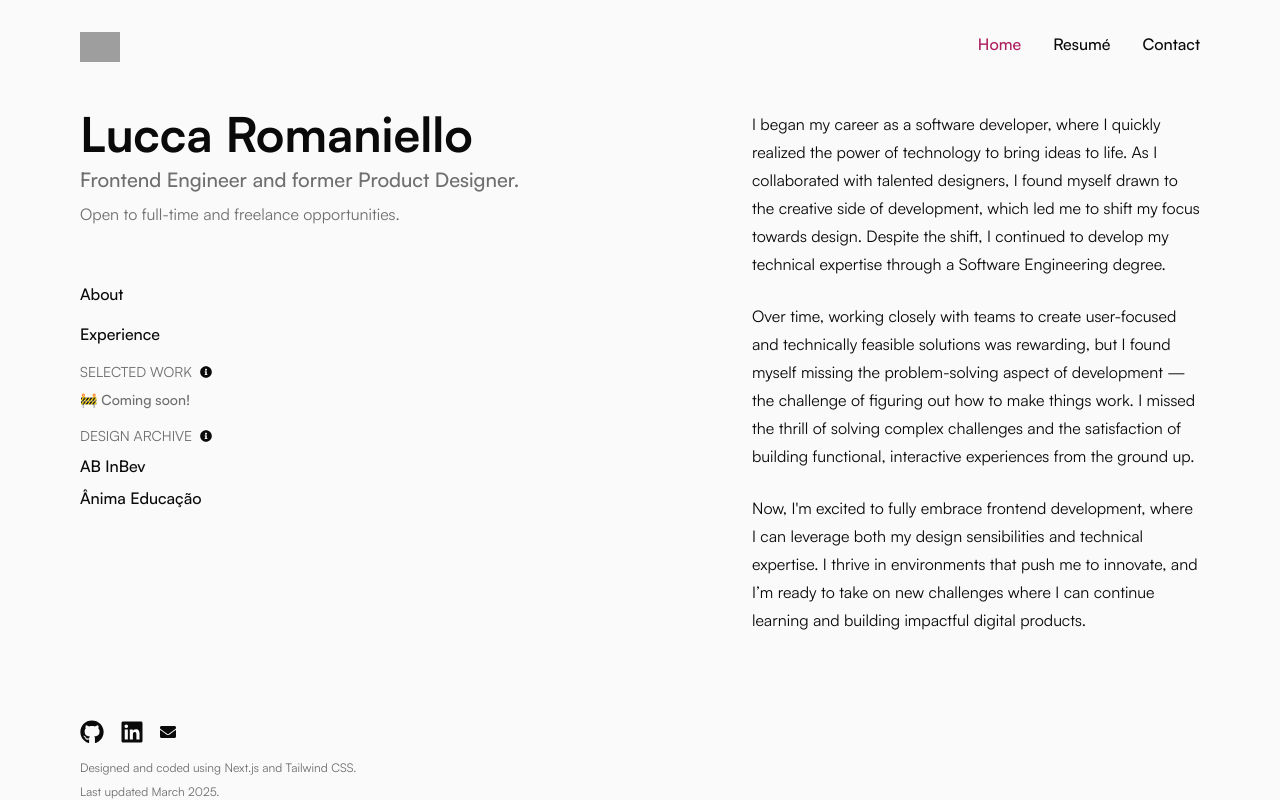
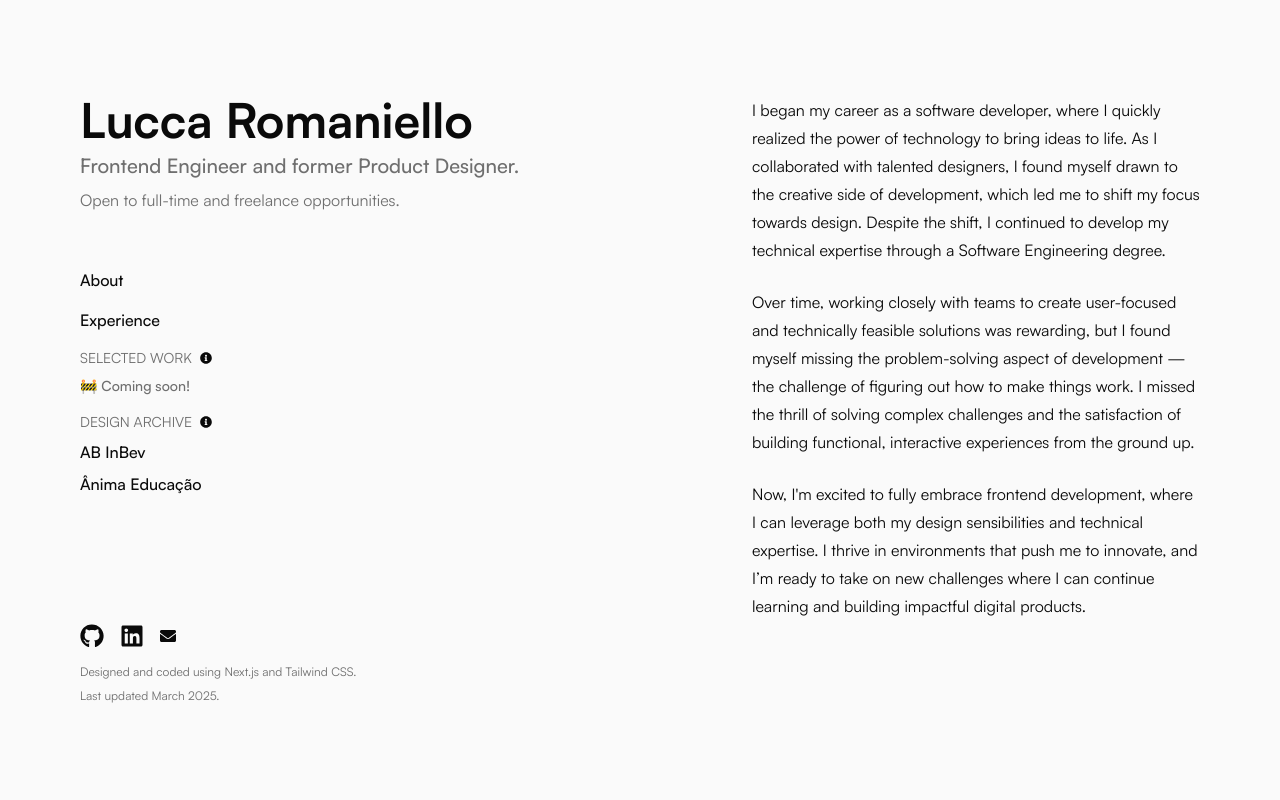
Before and after one commit to luccaromaniello/portfolio, a Next.js app: page / in a window 1280 px wide. Built offline with nearby package versions, Linux system fonts and the light colour scheme; grey boxes are pictures that could not be loaded.

Commit message:
Comments topnav for home and fixes default padding

```diff
--- a/src/app/layout.tsx
+++ b/src/app/layout.tsx
@@ -23,8 +23,8 @@ export default function RootLayout({
 }>) {
   return (
     <html lang="en">
-      <body className={`${satoshiFont.className} flex flex-col 2xl:gap-16 xl:gap-4 h-screen 2xl:px-72 xl:px-20`}>
-        <TopNavigation />
+      <body className={`${satoshiFont.className} flex flex-col 2xl:gap-16 xl:gap-4 h-screen 2xl:px-72 xl:px-20 py-24`}>
+        {/* <TopNavigation /> */}
         <div className="grid grid-cols-[480px_1fr] gap-48 h-full ">
           <SideNavigation />
           {children}
```
